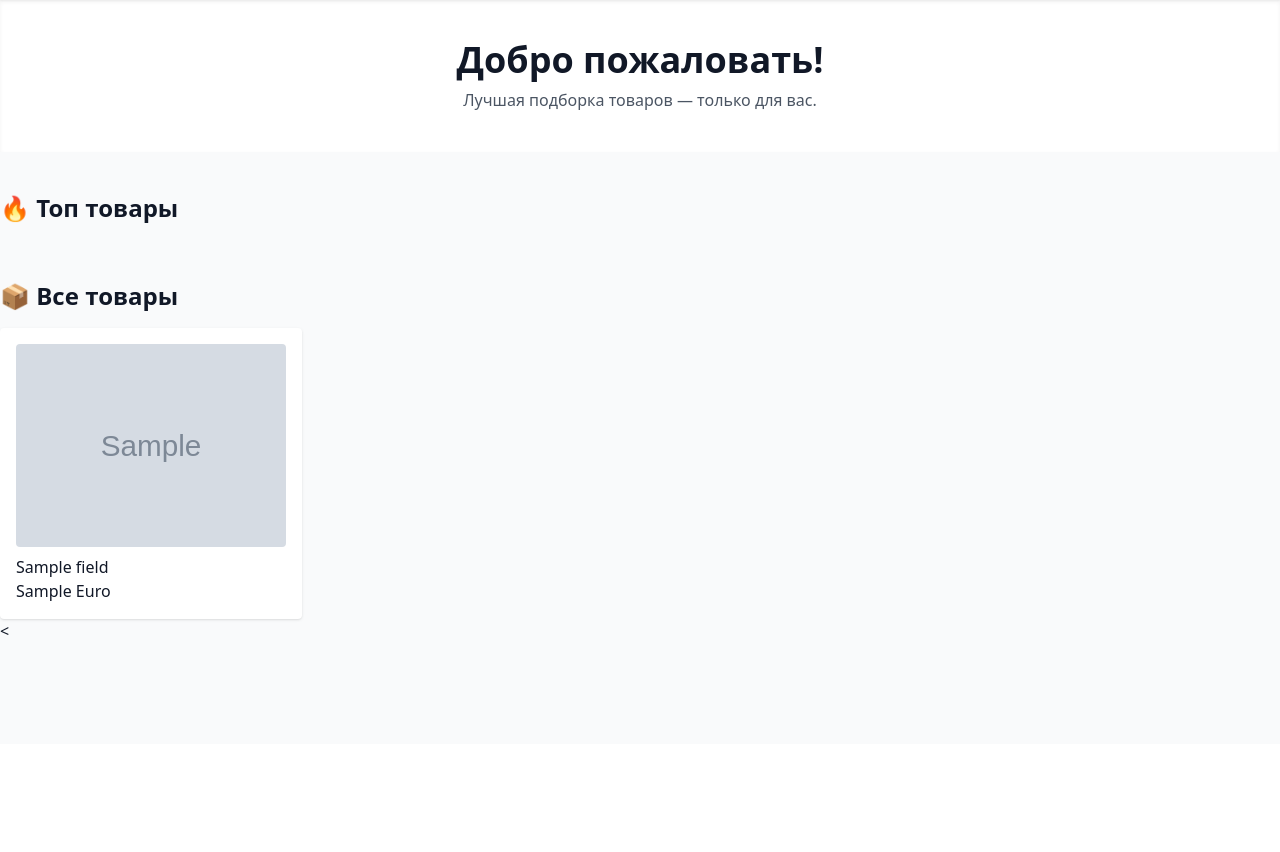
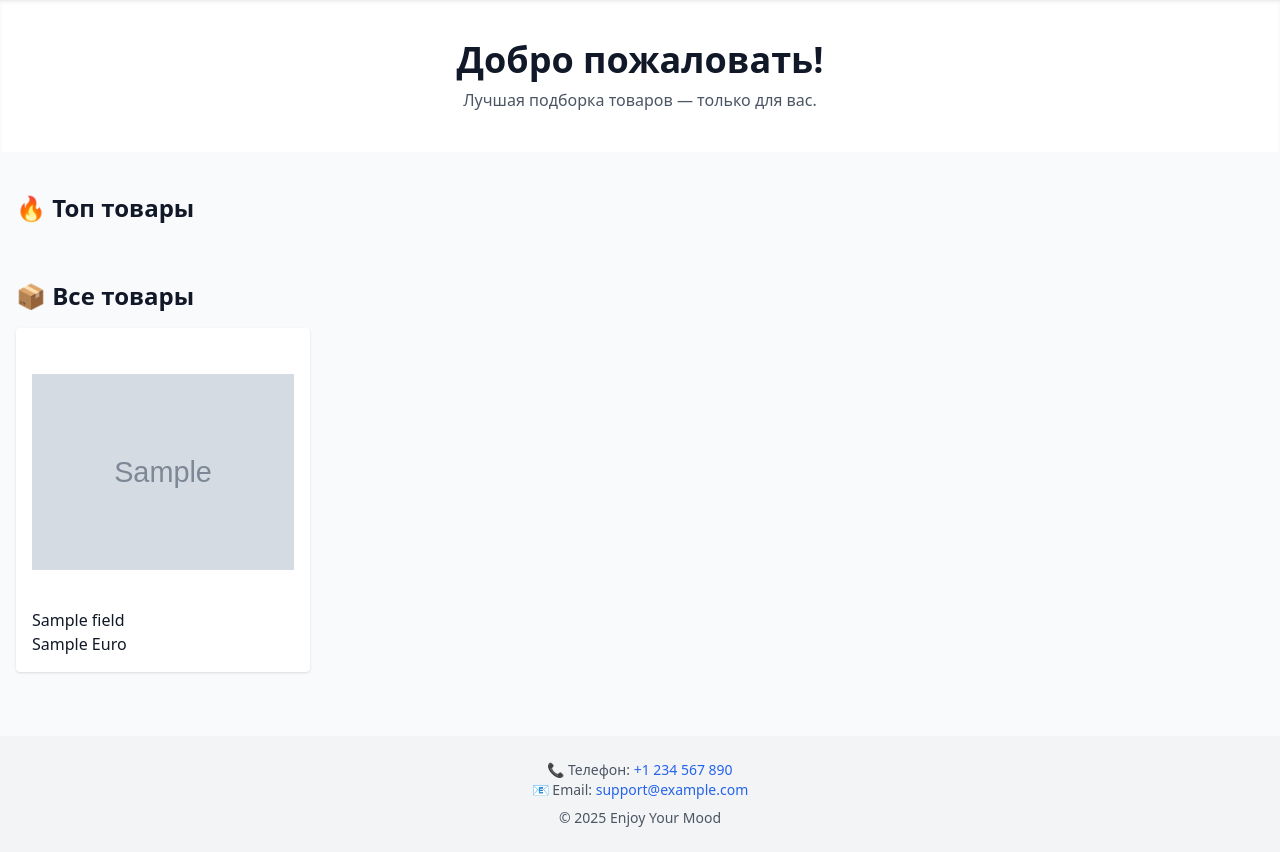
Before and after one commit to gu17ya/enjoy-your-mood, a FastAPI app: page / in a window 1280 px wide. Shown: the part 56-908 px from the top of the page. Before the commit the page ends 691 px from the top, so only its background shows below. Run offline with FastAPI, Linux system fonts and the light colour scheme; grey boxes marked "Sample" are stand-in pictures; a database or web service that is not in the repository returns one stand-in record (values such as "Sample title"); data that the repository does not hold is empty; some libraries are stand-ins or nearby versions.

Commit message:
first front

```diff
--- a/backend/api/pages.py
+++ b/backend/api/pages.py
@@ -2,6 +2,7 @@ from fastapi import APIRouter, Request
 from fastapi.responses import HTMLResponse
 from fastapi.templating import Jinja2Templates
 from backend.airtable.airtable_client import AirtableClient
+from datetime import datetime
 import os
 
 router = APIRouter()
@@ -19,4 +20,5 @@ async def home(request: Request):
         "request": request,
         "products": products,
         "categories": categories,
+        "now": datetime.now()
     })
--- a/frontend/templates/home.html
+++ b/frontend/templates/home.html
@@ -40,13 +40,21 @@
     </section>
 
     <!-- Топ товары -->
-    <h2 class="text-2xl font-semibold mt-10 mb-4">🔥 Топ товары</h2>
+    <h2 class="text-2xl font-semibold mt-10 mb-4 px-4">🔥 Топ товары</h2>
     <div
-      class="grid grid-cols-1 sm:grid-cols-2 md:grid-cols-3 lg:grid-cols-4 gap-6"
+      class="grid grid-cols-1 sm:grid-cols-2 md:grid-cols-3 lg:grid-cols-4 gap-6 px-4"
     >
       {% for product in products %} {% if product.top %}
       <div class="bg-white shadow rounded p-4">
-        <img src="{{ product.photo_url }}" class="rounded mb-2" />
+        <div
+          class="w-full h-64 flex items-center justify-center overflow-hidden mb-2"
+        >
+          <img
+            src="{{ product.photo_url }}"
+            alt="{{ product.name }}"
+            class="object-contain w-full h-full"
+          />
+        </div>
         <h3>{{ product.name }}</h3>
         <p>{{ product.final_price }} Euro</p>
       </div>
@@ -54,18 +62,42 @@
     </div>
 
     <!-- Все товары -->
-    <h2 class="text-2xl font-semibold mt-10 mb-4">📦 Все товары</h2>
+    <h2 class="text-2xl font-semibold mt-10 mb-4 px-4">📦 Все товары</h2>
     <div
-      class="grid grid-cols-1 sm:grid-cols-2 md:grid-cols-3 lg:grid-cols-4 gap-6"
+      class="grid grid-cols-1 sm:grid-cols-2 md:grid-cols-3 lg:grid-cols-4 gap-6 px-4"
     >
       {% for product in products %}
       <div class="bg-white shadow rounded p-4">
-        <img src="{{ product.photo_url }}" class="rounded mb-2" />
+        <div
+          class="w-full h-64 flex items-center justify-center overflow-hidden mb-2"
+        >
+          <img
+            src="{{ product.photo_url }}"
+            alt="{{ product.name }}"
+            class="object-contain w-full h-full"
+          />
+        </div>
         <h3>{{ product.name }}</h3>
         <p>{{ product.final_price }} Euro</p>
       </div>
       {% endfor %}
     </div>
-    <
+
+    <!-- Футер -->
+    <footer class="bg-gray-100 mt-16 py-6">
+      <div class="max-w-7xl mx-auto px-4 text-center text-sm text-gray-600">
+        <p>
+          📞 Телефон:
+          <a href="tel:+1234567890" class="text-blue-600">+1 234 567 890</a>
+        </p>
+        <p>
+          📧 Email:
+          <a href="mailto:support@example.com" class="text-blue-600"
+            >support@example.com</a
+          >
+        </p>
+        <p class="mt-2">&copy; {{ now.year }} Enjoy Your Mood</p>
+      </div>
+    </footer>
   </body>
 </html>
```
Also changed, not shown: frontend/templates/components/product_card.html (added, +20 -0 lines).
